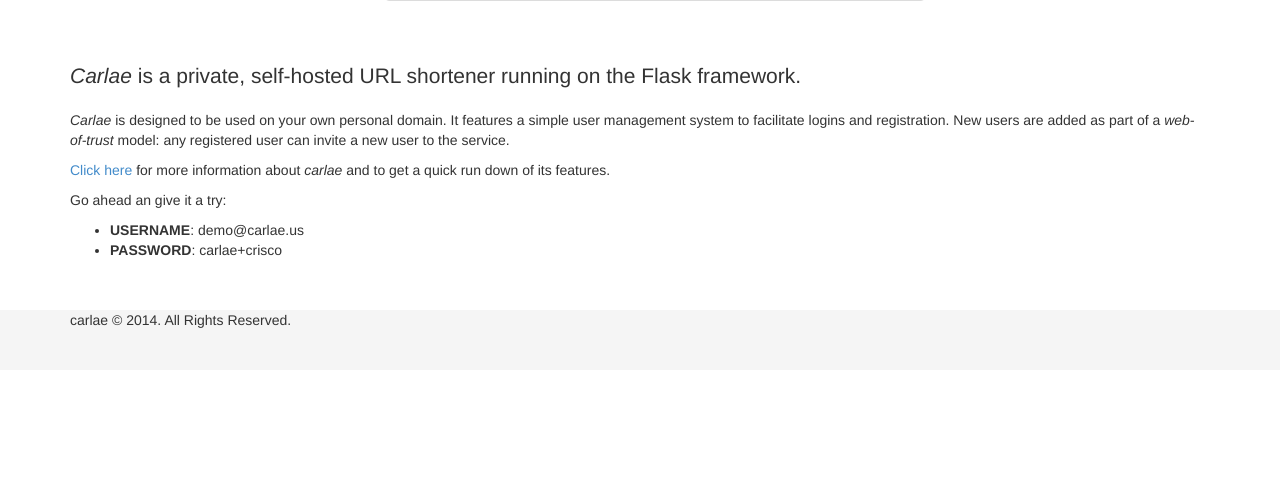
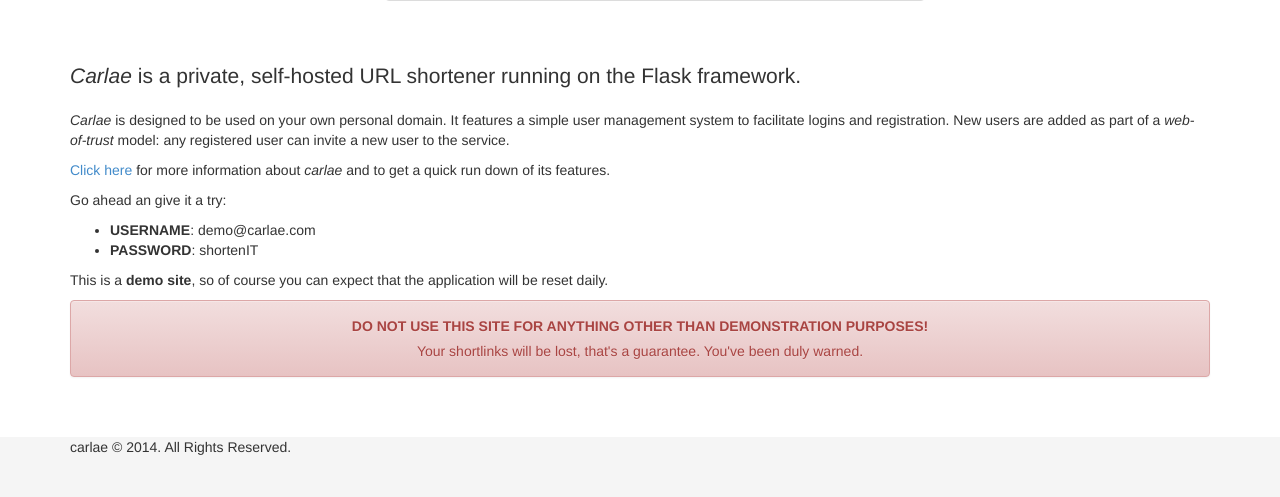
Before and after one commit to asobrien/carlae, a Flask app: a page that uses src/templates/pages/index.html in a window 1280 px wide. Shown: the part 442-939 px from the top of the page. Before the commit the page ends 770 px from the top, so only its background shows below. Run offline with Flask 2, Linux system fonts and the light colour scheme; parts of the project's set-up code (start-up, migrations or seed data) failed here and were passed over; some libraries are stand-ins or nearby versions.

Commit message:
Added demo warning and fixed demo credentials

```diff
--- a/src/templates/pages/index.html
+++ b/src/templates/pages/index.html
@@ -22,9 +22,16 @@
 <p>Go ahead an give it a try:</p>
 
 <ul>
-<li><strong>USERNAME</strong>: demo@carlae.us</li>
-<li><strong>PASSWORD</strong>: carlae+crisco</li>
+<li><strong>USERNAME</strong>: demo@carlae.com</li>
+<li><strong>PASSWORD</strong>: shortenIT</li>
 </ul>
+
+<p>This is a <strong>demo site</strong>, so of course you can expect that the application will be reset daily.</p>
+
+<div class="alert alert-danger text-center"><p><strong>DO NOT USE THIS SITE FOR ANYTHING OTHER THAN DEMONSTRATION PURPOSES!</strong></p>
+<p>Your shortlinks will be lost, that's a guarantee. You've been duly warned.
+</p>
+</div>
 
 <br><br>
 
```
